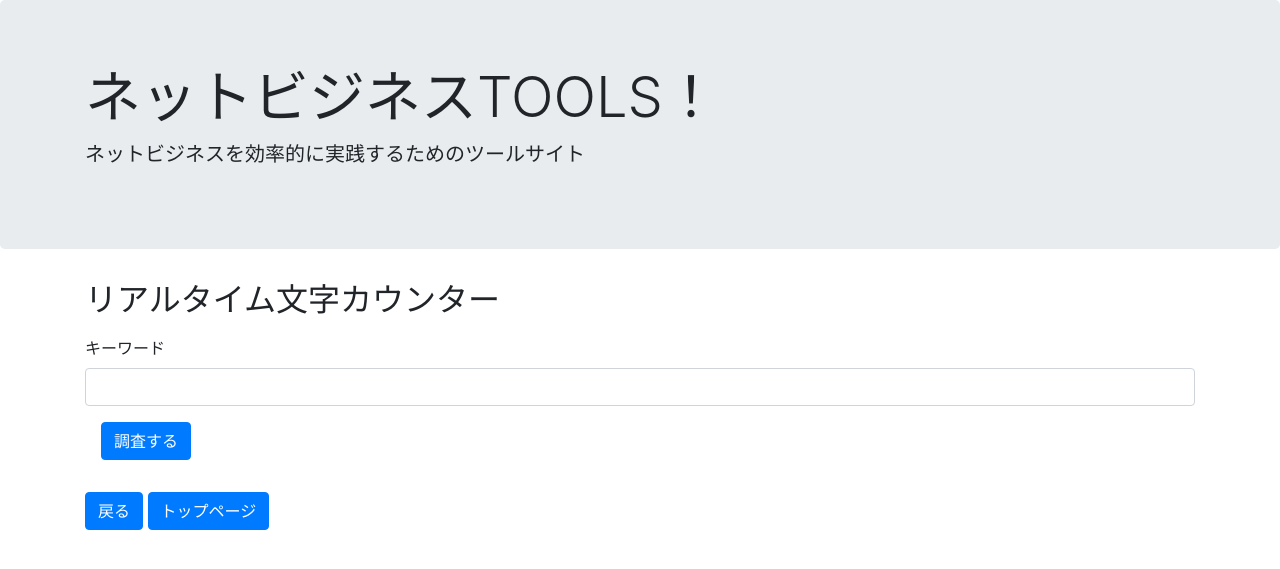
After one commit to hide0511/netbz_tools, a Django app: page /realtimecnt/ in a window 1280 px wide. The commit adds this page. Shown: the top 569 px of the page. Run offline with Django 3.2, Linux system fonts and the light colour scheme; some libraries are stand-ins or nearby versions.

Commit message:
fix20210610

```diff
--- a/tools/templates/index.html
+++ b/tools/templates/index.html
@@ -5,7 +5,7 @@
 {% block content %}
 <div class="container">
     <h2>リアルタイム文字カウンター</h2>
-    <a href = "{% url 'realtime' %}" >こちら</a>
+    <a href = "{% url 'realtimecnt' %}" >こちら</a>
     <h2>推奨文字数</h2>
     <a href = "{% url 'chrcount' %}" >こちら</a>
     <h2>ライバル見出し調査</h2>
--- /dev/null
+++ b/tools/templates/realtimecnt.html
@@ -0,0 +1,22 @@
+{% extends "base.html" %}
+{% block title %}
+リアルタイム文字カウンター
+{% endblock %}
+{% block content %}
+<div class="container">
+
+    <h2 class="mb-3">リアルタイム文字カウンター</h2>
+    <label for="keyword">キーワード</label>
+
+    <input id="input_data" class="form-control" type="text" name="input_data">
+
+    <button id="button1" class="m-3 btn btn-primary" type="button">調査する</button>
+    <div id="resultGET"></div>
+
+    <button onclick="history.back()" class="btn btn-primary mt-3">戻る</button>
+    <a href="{% url 'index' %}"   class="btn btn-primary mt-3">トップページ</a>
+
+</div>
+{% endblock %}
+
+{% block url %}url: "{% url 'suggest' %}",{% endblock %}
--- a/tools/urls.py
+++ b/tools/urls.py
@@ -7,4 +7,5 @@ urlpatterns = [
     path('suggest/',views.SuggestView.as_view(),name='suggest'),
     path('heading/',views.HeadingView.as_view(),name='heading'),
     path('chrcount/',views.ChrCountView.as_view(),name='chrcount'),
+    path('realtimecnt/',views.RealTimeCnt.as_view(),name='realtimecnt'),
 ]
--- a/tools/views.py
+++ b/tools/views.py
@@ -15,6 +15,8 @@ import random
 class IndexView(TemplateView):
     template_name = 'index.html'
 
+class RealTimeCnt(TemplateView):
+    template_name = "realtimecnt.html"
 
 class ChrCountView(TemplateView):
     template_name = "chrcount.html"
```
